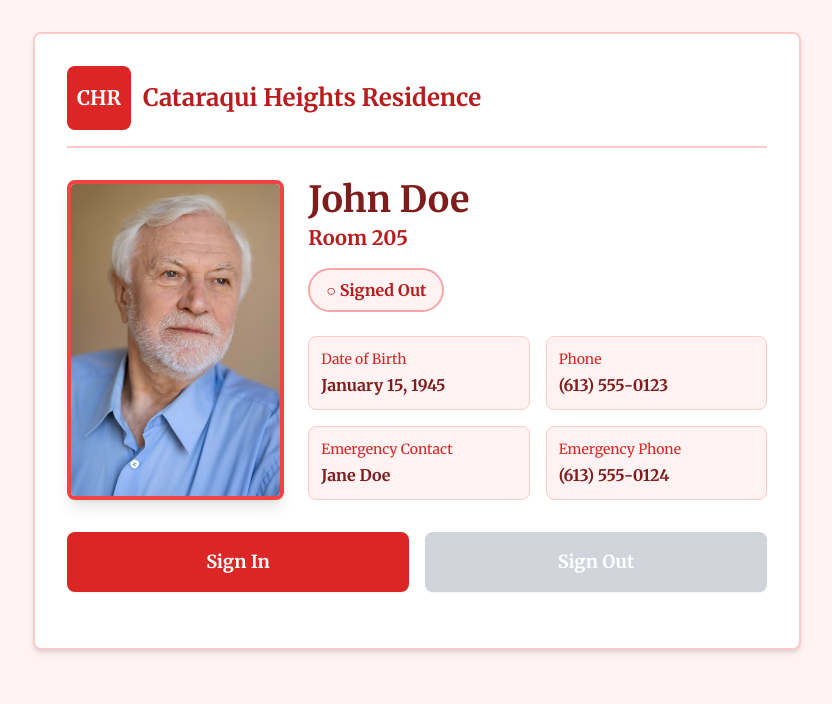
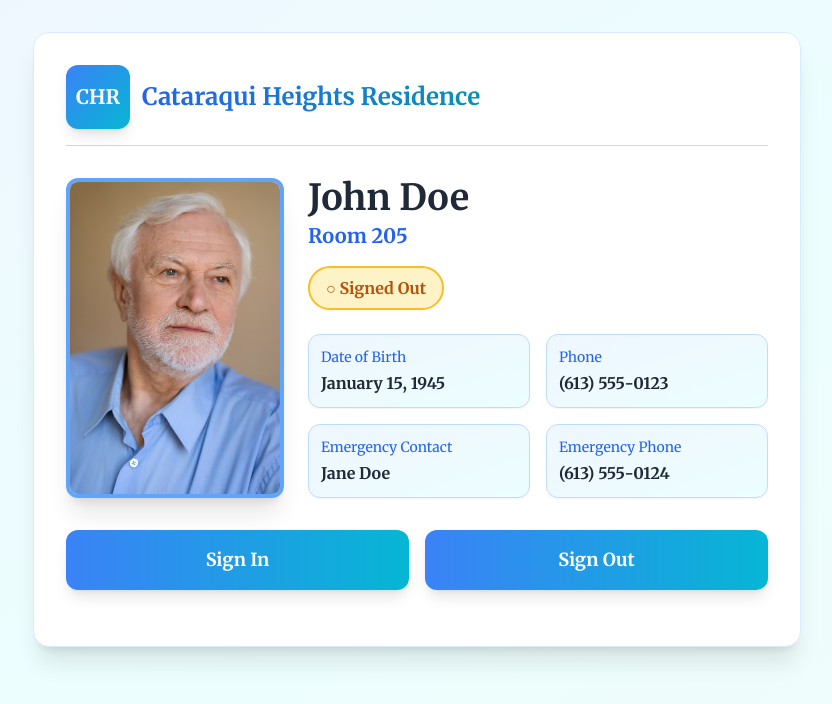
Before and after one commit to sapkota-aayush/portfolio, a Next.js app: page /resident in a window 1280 px wide. Shown: the top 704 px of the page, without its empty margins (223-1055 px from the left). Built offline with nearby package versions, Linux system fonts and the light colour scheme.

Commit message:
Update resident page with bright modern blue/cyan theme

```diff
--- a/app/resident/page.tsx
+++ b/app/resident/page.tsx
@@ -78,17 +78,17 @@ export default function ResidentPage() {
   }
 
   return (
-    <div className="min-h-screen bg-red-50 py-4 px-3 sm:py-6 sm:px-4 md:py-8 md:px-6">
+    <div className="min-h-screen bg-gradient-to-br from-blue-50 via-cyan-50 to-teal-50 py-4 px-3 sm:py-6 sm:px-4 md:py-8 md:px-6">
       <div className="max-w-3xl mx-auto">
-        <div className="bg-white shadow-md border-2 border-red-200 rounded-lg p-4 sm:p-6 md:p-8">
+        <div className="bg-white shadow-xl border border-blue-100 rounded-2xl p-4 sm:p-6 md:p-8 backdrop-blur-sm">
           {/* Header with Logo */}
-          <div className="flex flex-col sm:flex-row items-center justify-center sm:justify-between mb-6 sm:mb-8 pb-4 border-b-2 border-red-200">
+          <div className="flex flex-col sm:flex-row items-center justify-center sm:justify-between mb-6 sm:mb-8 pb-4 border-b border-blue-200">
             <div className="flex items-center gap-3 mb-3 sm:mb-0">
               {/* Logo placeholder - replace with actual logo image when available */}
-              <div className="w-12 h-12 sm:w-16 sm:h-16 bg-red-600 rounded-lg flex items-center justify-center">
+              <div className="w-12 h-12 sm:w-16 sm:h-16 bg-gradient-to-br from-blue-500 to-cyan-500 rounded-xl flex items-center justify-center shadow-lg">
                 <span className="text-white font-bold text-lg sm:text-xl">CHR</span>
               </div>
-              <h2 className="text-lg sm:text-xl md:text-2xl font-bold text-red-700">
+              <h2 className="text-lg sm:text-xl md:text-2xl font-bold bg-gradient-to-r from-blue-600 to-cyan-600 bg-clip-text text-transparent">
                 Cataraqui Heights Residence
               </h2>
             </div>
@@ -98,7 +98,7 @@ export default function ResidentPage() {
           <div className="grid grid-cols-1 md:grid-cols-3 gap-4 sm:gap-6 mb-6 sm:mb-8">
             {/* Resident Photo - Rectangular */}
             <div className="md:col-span-1 flex justify-center md:justify-start">
-              <div className="relative w-full max-w-xs sm:max-w-sm md:w-full aspect-[3/4] rounded-lg overflow-hidden border-4 border-red-500 shadow-lg">
+              <div className="relative w-full max-w-xs sm:max-w-sm md:w-full aspect-[3/4] rounded-xl overflow-hidden border-4 border-blue-400 shadow-xl">
                 <Image
                   src="/old man photo.avif"
                   alt="Resident Photo"
@@ -112,20 +112,20 @@ export default function ResidentPage() {
             {/* Resident Details */}
             <div className="md:col-span-2 space-y-3 sm:space-y-4">
               <div>
-                <h1 className="text-2xl sm:text-3xl md:text-4xl font-bold text-red-900 mb-1">
+                <h1 className="text-2xl sm:text-3xl md:text-4xl font-bold text-gray-800 mb-1">
                   John Doe
                 </h1>
-                <p className="text-base sm:text-lg md:text-xl text-red-700 font-semibold">
+                <p className="text-base sm:text-lg md:text-xl text-blue-600 font-semibold">
                   Room 205
                 </p>
               </div>
 
               {/* Status Badge */}
               <div>
-                <span className={`inline-block px-4 py-2 rounded-full text-sm sm:text-base font-semibold ${
+                <span className={`inline-block px-4 py-2 rounded-full text-sm sm:text-base font-semibold shadow-sm ${
                   status === 'in'
-                    ? 'bg-red-100 text-red-800 border-2 border-red-400'
-                    : 'bg-red-50 text-red-700 border-2 border-red-300'
+                    ? 'bg-green-100 text-green-700 border-2 border-green-400'
+                    : 'bg-amber-100 text-amber-700 border-2 border-amber-400'
                 }`}>
                   {status === 'in' ? '✓ Signed In' : '○ Signed Out'}
                 </span>
@@ -133,27 +133,27 @@ export default function ResidentPage() {
 
               {/* Additional Details */}
               <div className="grid grid-cols-1 sm:grid-cols-2 gap-3 sm:gap-4 pt-2">
-                <div className="bg-red-50 p-3 rounded-lg border border-red-200">
-                  <p className="text-xs sm:text-sm text-red-600 font-medium mb-1">Date of Birth</p>
-                  <p className="text-sm sm:text-base text-red-900 font-semibold">January 15, 1945</p>
+                <div className="bg-gradient-to-br from-blue-50 to-cyan-50 p-3 rounded-xl border border-blue-200 shadow-sm">
+                  <p className="text-xs sm:text-sm text-blue-600 font-medium mb-1">Date of Birth</p>
+                  <p className="text-sm sm:text-base text-gray-800 font-semibold">January 15, 1945</p>
                 </div>
-                <div className="bg-red-50 p-3 rounded-lg border border-red-200">
-                  <p className="text-xs sm:text-sm text-red-600 font-medium mb-1">Phone</p>
-                  <p className="text-sm sm:text-base text-red-900 font-semibold">(613) 555-0123</p>
+                <div className="bg-gradient-to-br from-blue-50 to-cyan-50 p-3 rounded-xl border border-blue-200 shadow-sm">
+                  <p className="text-xs sm:text-sm text-blue-600 font-medium mb-1">Phone</p>
+                  <p className="text-sm sm:text-base text-gray-800 font-semibold">(613) 555-0123</p>
                 </div>
-                <div className="bg-red-50 p-3 rounded-lg border border-red-200">
-                  <p className="text-xs sm:text-sm text-red-600 font-medium mb-1">Emergency Contact</p>
-                  <p className="text-sm sm:text-base text-red-900 font-semibold">Jane Doe</p>
+                <div className="bg-gradient-to-br from-blue-50 to-cyan-50 p-3 rounded-xl border border-blue-200 shadow-sm">
+                  <p className="text-xs sm:text-sm text-blue-600 font-medium mb-1">Emergency Contact</p>
+                  <p className="text-sm sm:text-base text-gray-800 font-semibold">Jane Doe</p>
                 </div>
-                <div className="bg-red-50 p-3 rounded-lg border border-red-200">
-                  <p className="text-xs sm:text-sm text-red-600 font-medium mb-1">Emergency Phone</p>
-                  <p className="text-sm sm:text-base text-red-900 font-semibold">(613) 555-0124</p>
+                <div className="bg-gradient-to-br from-blue-50 to-cyan-50 p-3 rounded-xl border border-blue-200 shadow-sm">
+                  <p className="text-xs sm:text-sm text-blue-600 font-medium mb-1">Emergency Phone</p>
+                  <p className="text-sm sm:text-base text-gray-800 font-semibold">(613) 555-0124</p>
                 </div>
               </div>
 
               {lastLog && (
                 <div className="pt-2">
-                  <p className="text-xs sm:text-sm text-red-600">
+                  <p className="text-xs sm:text-sm text-blue-600">
                     <span className="font-semibold">Last {lastLog.action === 'in' ? 'signed in' : 'signed out'}:</span> {lastLog.timestamp}
                   </p>
                 </div>
@@ -166,14 +166,14 @@ export default function ResidentPage() {
             <button
               onClick={handleSignIn}
               disabled={status === 'in'}
-              className="flex-1 px-4 py-3 sm:px-6 sm:py-4 bg-red-600 hover:bg-red-700 active:bg-red-800 disabled:bg-gray-300 disabled:cursor-not-allowed text-white font-semibold rounded-lg shadow-sm transition-colors duration-200 text-base sm:text-lg touch-manipulation"
+              className="flex-1 px-4 py-3 sm:px-6 sm:py-4 bg-gradient-to-r from-blue-500 to-cyan-500 hover:from-blue-600 hover:to-cyan-600 active:from-blue-700 active:to-cyan-700 disabled:bg-gray-300 disabled:cursor-not-allowed text-white font-semibold rounded-xl shadow-lg transition-all duration-200 text-base sm:text-lg touch-manipulation transform hover:scale-105 disabled:hover:scale-100"
             >
               Sign In
             </button>
             <button
               onClick={handleSignOut}
               disabled={status === 'out'}
-              className="flex-1 px-4 py-3 sm:px-6 sm:py-4 bg-red-600 hover:bg-red-700 active:bg-red-800 disabled:bg-gray-300 disabled:cursor-not-allowed text-white font-semibold rounded-lg shadow-sm transition-colors duration-200 text-base sm:text-lg touch-manipulation"
+              className="flex-1 px-4 py-3 sm:px-6 sm:py-4 bg-gradient-to-r from-blue-500 to-cyan-500 hover:from-blue-600 hover:to-cyan-600 active:from-blue-700 active:to-cyan-700 disabled:bg-gray-300 disabled:cursor-not-allowed text-white font-semibold rounded-xl shadow-lg transition-all duration-200 text-base sm:text-lg touch-manipulation transform hover:scale-105 disabled:hover:scale-100"
             >
               Sign Out
             </button>
@@ -181,20 +181,20 @@ export default function ResidentPage() {
 
           {/* Recent Logs */}
           {logs.length > 0 && (
-            <div className="mt-6 sm:mt-8 pt-4 sm:pt-6 border-t-2 border-red-200">
-              <h2 className="text-base sm:text-lg font-bold text-red-900 mb-3 sm:mb-4">Recent Activity</h2>
+            <div className="mt-6 sm:mt-8 pt-4 sm:pt-6 border-t border-blue-200">
+              <h2 className="text-base sm:text-lg font-bold text-gray-800 mb-3 sm:mb-4">Recent Activity</h2>
               <div className="space-y-2 max-h-48 sm:max-h-64 overflow-y-auto">
                 {logs.slice(-10).reverse().map((log, index) => (
                   <div
                     key={index}
-                    className="flex flex-col sm:flex-row sm:items-center sm:justify-between p-2 sm:p-3 bg-red-50 rounded-lg border border-red-200 gap-1 sm:gap-0"
+                    className="flex flex-col sm:flex-row sm:items-center sm:justify-between p-2 sm:p-3 bg-gradient-to-r from-blue-50 to-cyan-50 rounded-xl border border-blue-200 shadow-sm gap-1 sm:gap-0"
                   >
                     <span className={`text-xs sm:text-sm font-medium ${
-                      log.action === 'in' ? 'text-red-800' : 'text-red-600'
+                      log.action === 'in' ? 'text-green-700' : 'text-amber-700'
                     }`}>
                       {log.action === 'in' ? '✓ Signed In' : '○ Signed Out'}
                     </span>
-                    <span className="text-xs text-red-600">{log.timestamp}</span>
+                    <span className="text-xs text-blue-600">{log.timestamp}</span>
                   </div>
                 ))}
               </div>
```
